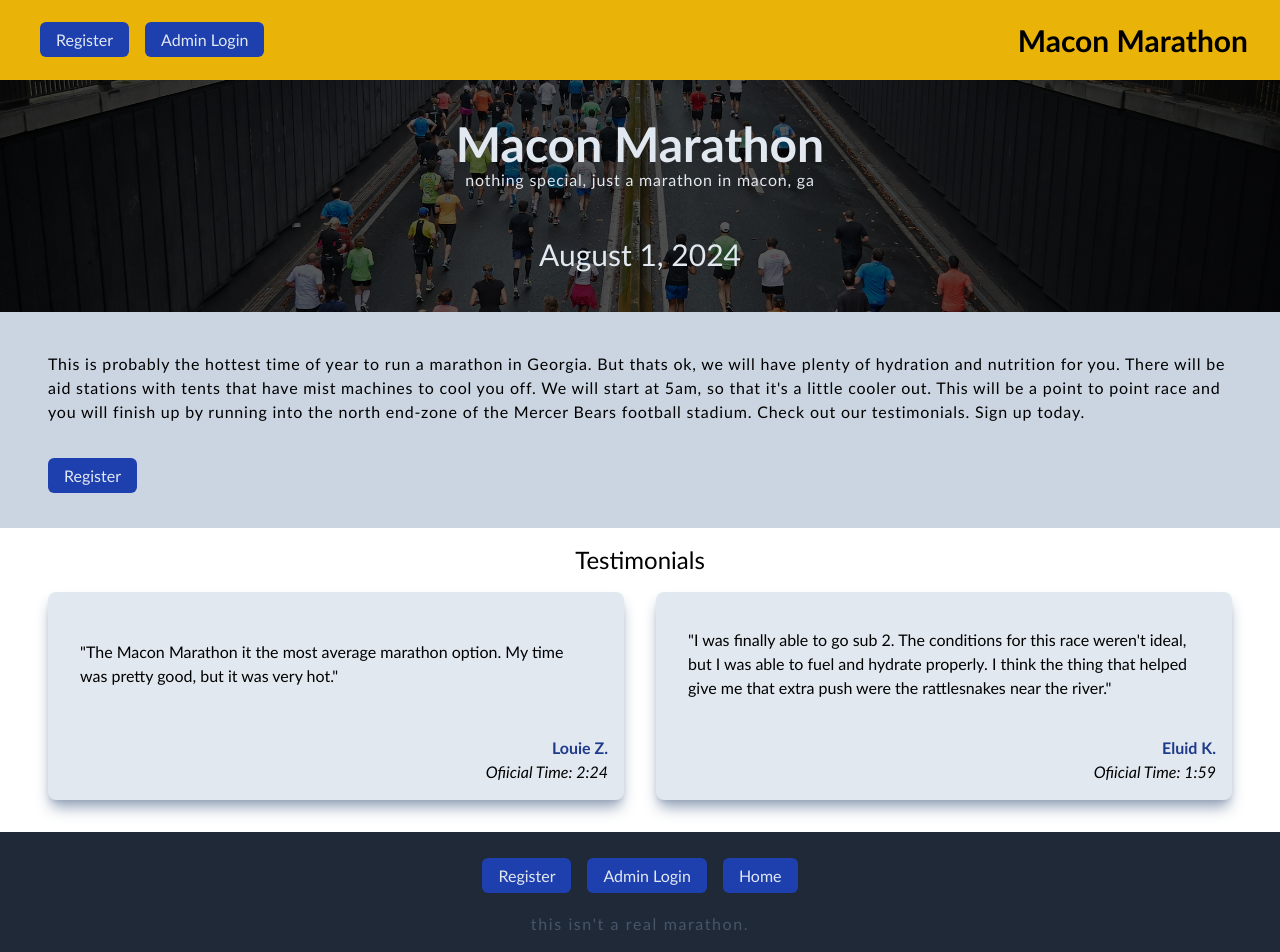
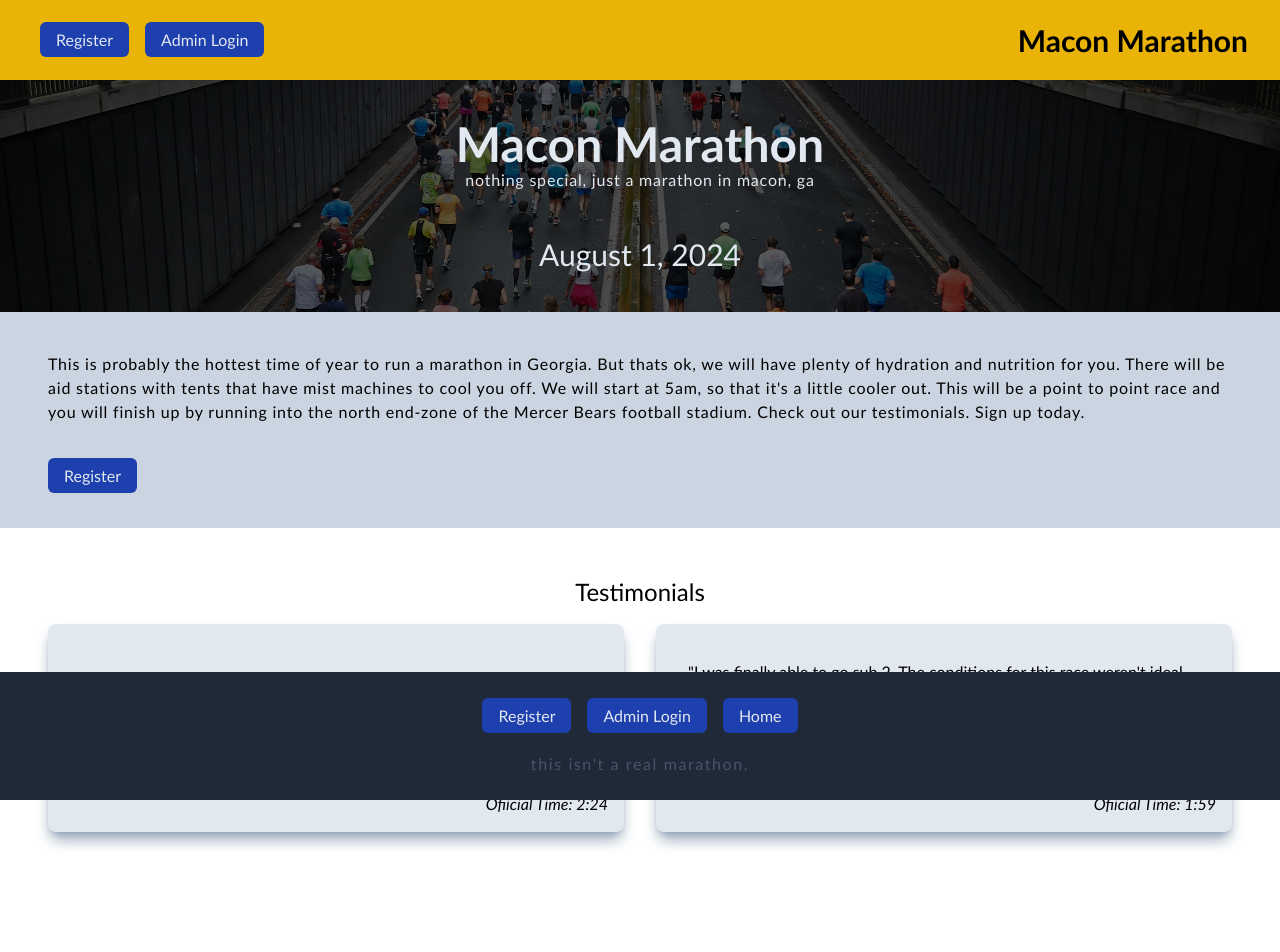
Before and after one commit to joelyles/race-registration-app, a React (Vite) app: page / in a window 1280 px wide. Shown: the top 952 px of the page. After the commit the page ends 896 px from the top, so only its background shows below. Built offline with nearby package versions, Linux system fonts and the light colour scheme.

Commit message:
updates to homepage height, footer postion, and nav

```diff
--- a/src/components/Cards.jsx
+++ b/src/components/Cards.jsx
@@ -5,7 +5,7 @@ const Cards = () => {
   const reviews = testimonials;
 
   return (
-    <section className="py-4 px-12 mx-auto max-w-7xl">
+    <section className="py-12 px-12 mx-auto max-w-7xl">
       <div className="m-auto">
         <h4 className="text-2xl text-center">Testimonials</h4>
           <div className="grid grid-cols-1 lg:grid-cols-2 gap-8 py-4">
--- a/src/components/Navigation.jsx
+++ b/src/components/Navigation.jsx
@@ -13,7 +13,7 @@ const Navigation = () => {
             <div className="flex mx-2 space-x-2">
               <RegisterButton />
               <LoginButton />
-              <div className="sm:hidden">
+              <div className="lg:hidden">
               <HomeButton />
               </div>
             </div>
--- a/src/layouts/Layout.jsx
+++ b/src/layouts/Layout.jsx
@@ -5,9 +5,15 @@ import Footer from "../components/Footer";
 const Layout = () => {
   return (
     <>
+    <div className="lg:static">
       <Navigation />
+      <div className="">
       <Outlet />
-      <Footer />
+      </div>
+        <div className="lg:absolute lg:bottom-0 lg:w-full">
+          <Footer />
+        </div>
+    </div>
     </>
   )
 }
```
